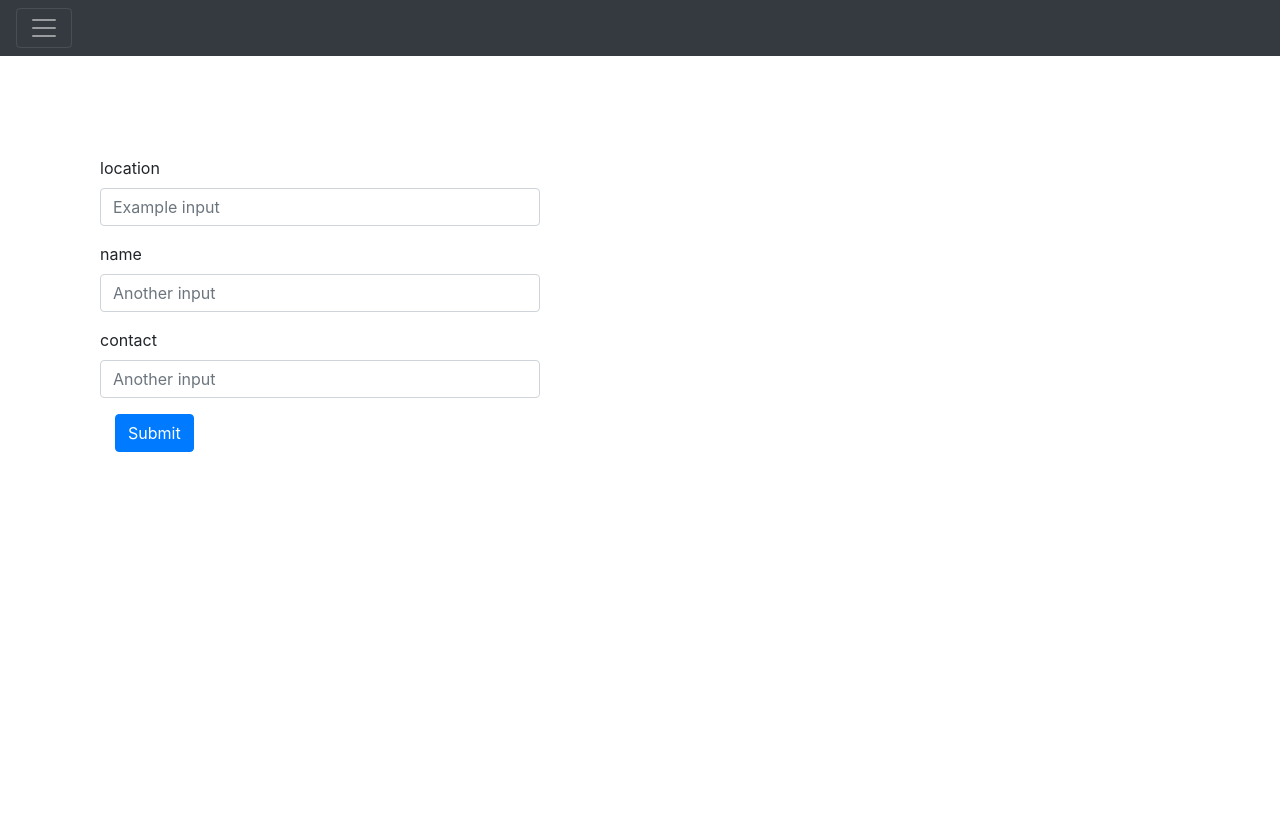
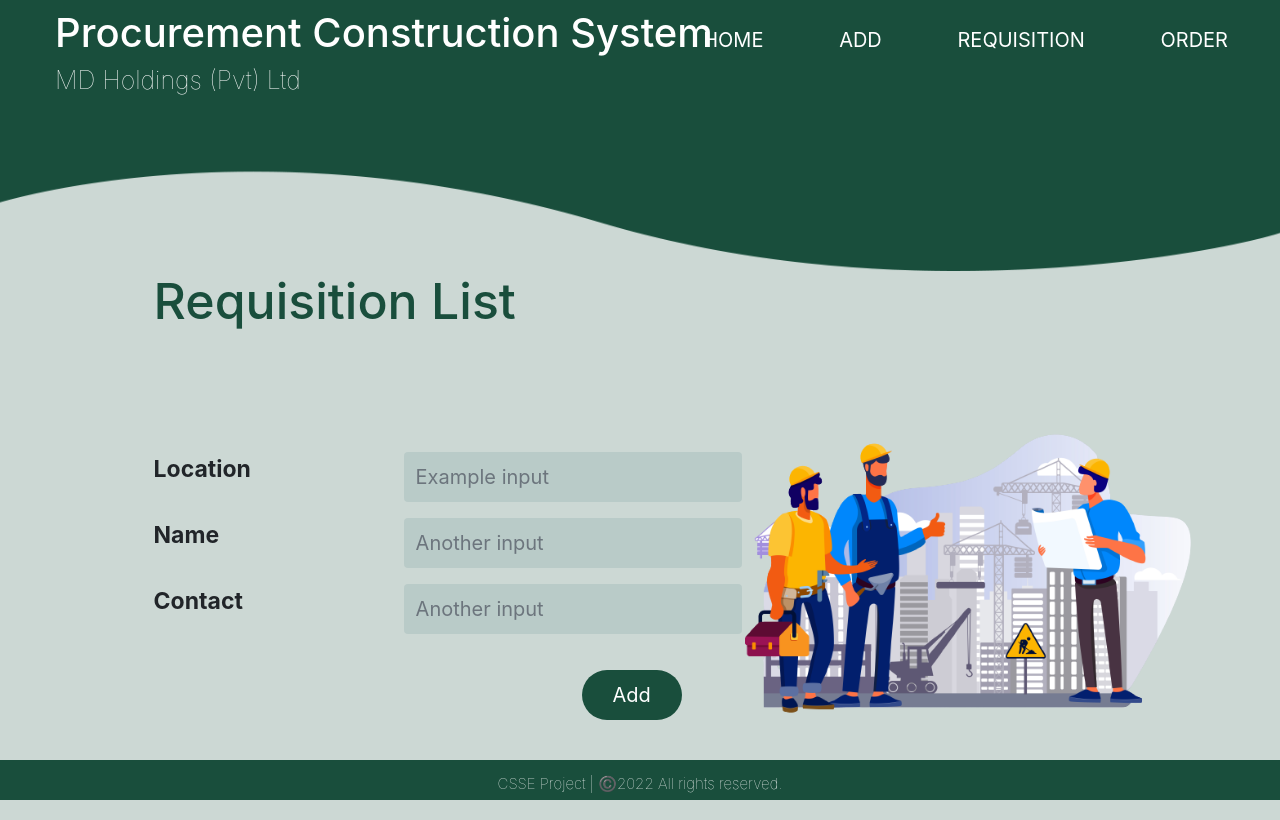
Before and after one commit to NamalTharindu97/csseConstructionWebApp, a React (Create React App) app in the folder client/: page /add in a window 1280 px wide. Built offline with nearby package versions, Linux system fonts and the light colour scheme.

Commit message:
Create Header and add Interface

```diff
--- a/client/src/App.js
+++ b/client/src/App.js
@@ -4,19 +4,21 @@ import Home from './components/Home';
 import EditPost from './components/EditPost';
 import CreatePost from './components/CreatePost';
 import PostDetails from './components/PostDetails';
-import Nav from './components/Nav';
+import Header from './Header/Header'
+import Footer from './footer/footer'
 
 export default class App extends Component {
   render() {
     return (
         <Router>
-          <Nav/>
+          <Header/>
                  <Routes>
                     <Route path="/" element = {<Home/>}/>
                     <Route path="/edit/:id" element = {<EditPost/>}/>
                     <Route path="/add" element = {<CreatePost/>}/>
                     <Route path="/post/:id" element = {<PostDetails/>}/>
             </Routes>
+            <Footer/>
         </Router>
     )
   }
--- /dev/null
+++ b/client/src/Header/Header.js
@@ -0,0 +1,34 @@
+import React from "react";
+import './navbar.css';
+import HeaderImg from '../asset/Header.png';
+
+const Header = () => {
+    return(
+        <>
+            <nav className="main-nav">
+                <div className="logo">
+
+                </div>
+                <div className="menu-link">
+                    <ul>
+                        <li> <a href="/">Home</a> </li>
+                        <li> <a href="/add">Add</a> </li>
+                        <li> <a href="#">Requisition</a> </li>
+                        <li> <a href="#">Order</a> </li>
+                    </ul>
+                </div>
+            </nav>
+
+            <div className="HeaderImg">
+                <img src={HeaderImg}></img>
+            </div>
+            <div className="HeaderTxt">
+                <h1>Procurement Construction System</h1>
+                <h5>MD Holdings (Pvt) Ltd</h5>
+            </div>
+
+        </>
+    );
+};
+
+export default Header;
--- /dev/null
+++ b/client/src/Header/navbar.css
@@ -0,0 +1,78 @@
+a{
+    text-decoration: none;
+}
+
+li{
+    list-style: none;
+}
+
+.main-nav{
+    background-color: #194e3c;
+    display: grid;
+
+}
+
+.menu-link{
+    grid-column: 4/4;
+}
+
+.menu-link ul {
+    height: 30px;
+    display: flex;
+    justify-content: space-between;
+    align-items: center;
+    margin-right: 50px;
+    margin-top: 25px;
+}
+.menu-link ul li a{
+    text-transform:uppercase;
+    color: white;
+    transition: 0.5s;
+    font-size: 20px;
+    padding-right: 2px;
+}
+.menu-link ul li:hover > a {
+    transform-origin: left;
+    color: white;
+    text-decoration:underline;
+    background-color: rgba(255, 255, 255, 0.129);
+    transition: 0.5s;
+    border-radius: 10px;
+  }
+
+.HeaderImg{
+    width: 100%;
+}
+.HeaderImg img{
+    width: 100%;
+    height: 200px;
+    max-width: none;
+
+}
+.HeaderTxt {
+    font-size: 40px;
+    position: absolute;
+    top: 7%;
+    left: 20%;
+    transform: translate(-50%, -50%);
+    color: white;
+    font-weight: bold;
+}
+.HeaderTxt h5{
+    font-size: 25px;
+    font-weight: 100;
+}
+
+
+
+@media (max-width: 1600px) {
+    .HeaderTxt {
+        font-size: 40px;
+        position: absolute;
+        top: 7%;
+        left: 30%;
+        transform: translate(-50%, -50%);
+        color: white;
+        font-weight: bold;
+    }
+  }
--- a/client/src/components/CreatePost.js
+++ b/client/src/components/CreatePost.js
@@ -1,5 +1,8 @@
 import React, { useState } from "react";
 import axios from 'axios';
+import './style.css'
+
+import vector01 from '../asset/vector01.png'
 
 export default function CreatePost() {
 
@@ -33,10 +36,12 @@ const onSubmit = async e => {
 
 
   return (
+    <>
     <div>
-    <div>
-    <form style={{width : '50%' , padding : 100}}>
+    <div className="form">
 
+    <form  className="Addform" >
+    <h2>Requisition List</h2>
                   <div class="form-group">
                     <label for="formGroupExampleInput">location</label>
                     <input type="text" class="form-control" id="formGroupExampleInput" placeholder="Example input"
@@ -61,12 +66,17 @@ const onSubmit = async e => {
                     />
                   </div>
 
-                  <div class="col-auto my-1">
-                  <button type="submit" class="btn btn-primary" onClick={onSubmit}>Submit</button>
+                  <div>
+                  <button type="submit" className="button"  onClick={onSubmit}>Add</button>
                   </div>
 
     </form>
+    <div className="vector01">
+      <img src={vector01} width="500px"></img>
+    </div>
+
     </div>
 </div>
+</>
   )
 }
--- /dev/null
+++ b/client/src/components/style.css
@@ -0,0 +1,72 @@
+.vector01{
+    position: absolute;
+    top: 40%;
+    right: 10%;
+
+}
+
+.Addform{
+    padding-left: 12%;
+}
+.Addform h2{
+    padding-bottom: 10%;
+    font-size: 50px;
+    color: #194e3c;
+}
+.form-group{
+    display: flex;
+}
+.form-group label{
+    display: inline-block;
+    float: left;
+    clear: left;
+    width: 250px;
+    text-align: left;
+    font-size: 23px;
+    text-transform: capitalize;
+    font-weight: bold;
+}
+.form-group input{
+    width: 30%;
+    display: inline-block;
+    height: 50px;
+    border: none;
+    background-color: #497b7f24;
+    float: right;
+    font-size: 20px;
+}
+
+.button{
+    background-color: #194e3c;
+    border:none;
+    padding: 10px;
+    width: 100px;
+    color: white;
+    font-size: 20px;
+    border-radius: 30px;
+    margin-top: 20px;
+    margin-left: 38%;
+    margin-bottom: 100px;
+
+}
+
+
+@media (max-width: 1500px) {
+    .vector01{
+        position: absolute;
+        top: 40%;
+        right: 30%;
+        width: 50px;
+        height: 50px;
+    }
+  }
+
+  @media (max-width: 1600px) {
+    .vector01{
+        position: absolute;
+        top: 50%;
+        right: 40%;
+        width: 50px;
+        height: 50px;
+    }
+  }
--- /dev/null
+++ b/client/src/footer/footer.css
@@ -0,0 +1,14 @@
+footer{
+    background-color: #194e3c;
+    color: white;
+    height: 5%;
+    width: 100%;
+    position: absolute;
+    bottom: 0;
+    text-align: center;
+}
+footer h5{
+    font-size: 15px;
+    font-weight: 15;
+    padding-top: 15px;
+}
--- /dev/null
+++ b/client/src/footer/footer.js
@@ -0,0 +1,16 @@
+import React from "react";
+import './footer.css';
+import HeaderImg from '../asset/Header.png';
+
+const Header = () => {
+    return(
+        <>
+           <footer>
+                <h5>CSSE Project | ©️2022 All rights reserved.</h5>
+           </footer>
+
+        </>
+    );
+};
+
+export default Header;
--- a/client/src/index.js
+++ b/client/src/index.js
@@ -2,6 +2,7 @@ import React from 'react';
 import ReactDOM from 'react-dom/client';
 import App from './App';
 import reportWebVitals from './reportWebVitals';
+import './style.css';
 
 const root = ReactDOM.createRoot(document.getElementById('root'));
 root.render(
--- /dev/null
+++ b/client/src/style.css
@@ -0,0 +1,3 @@
+body{
+    background-color: #194e3c38;
+}
```
Also changed, not shown: client/src/asset/Header.png (added), client/src/asset/vector01.png (added).
